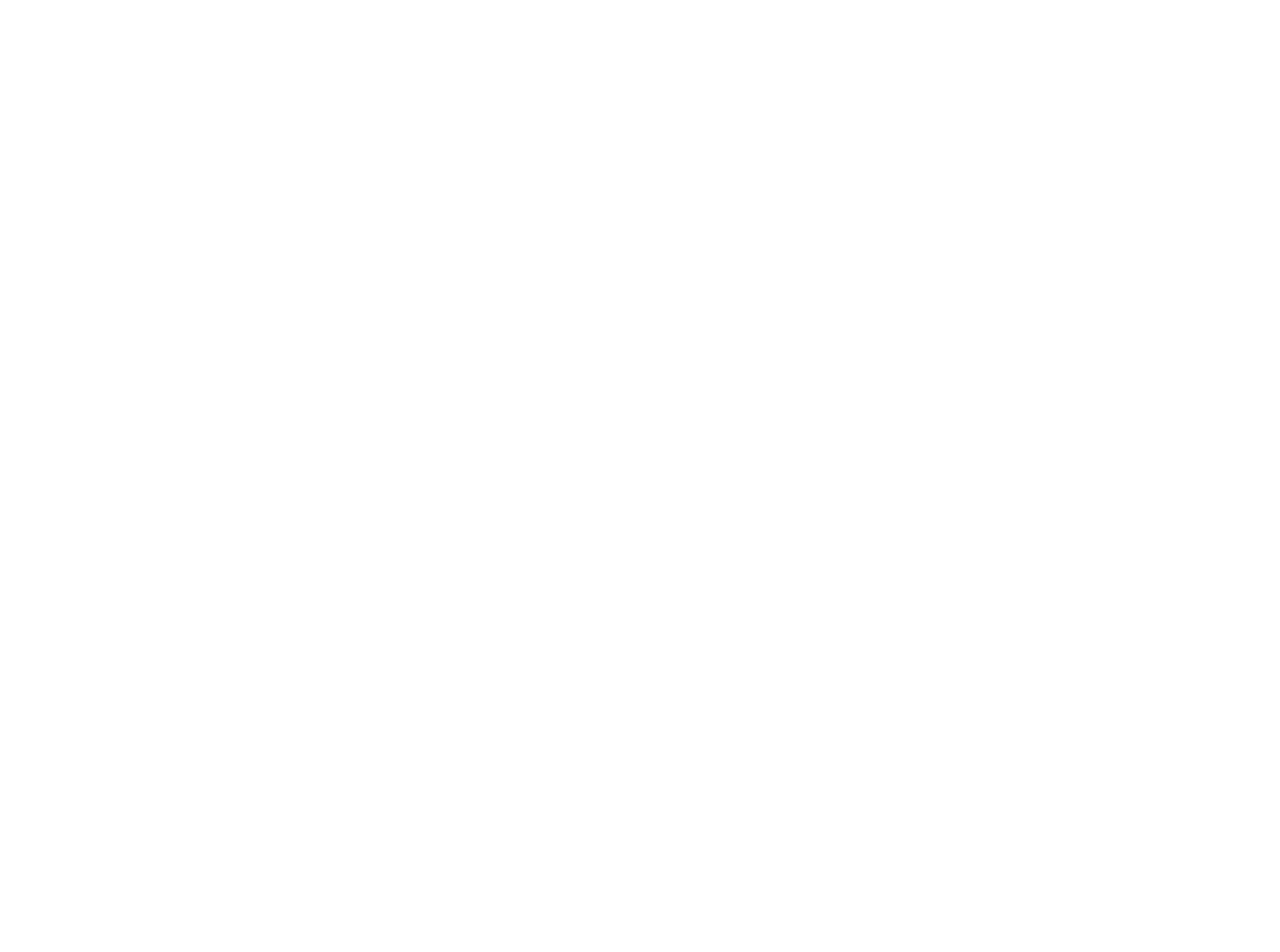
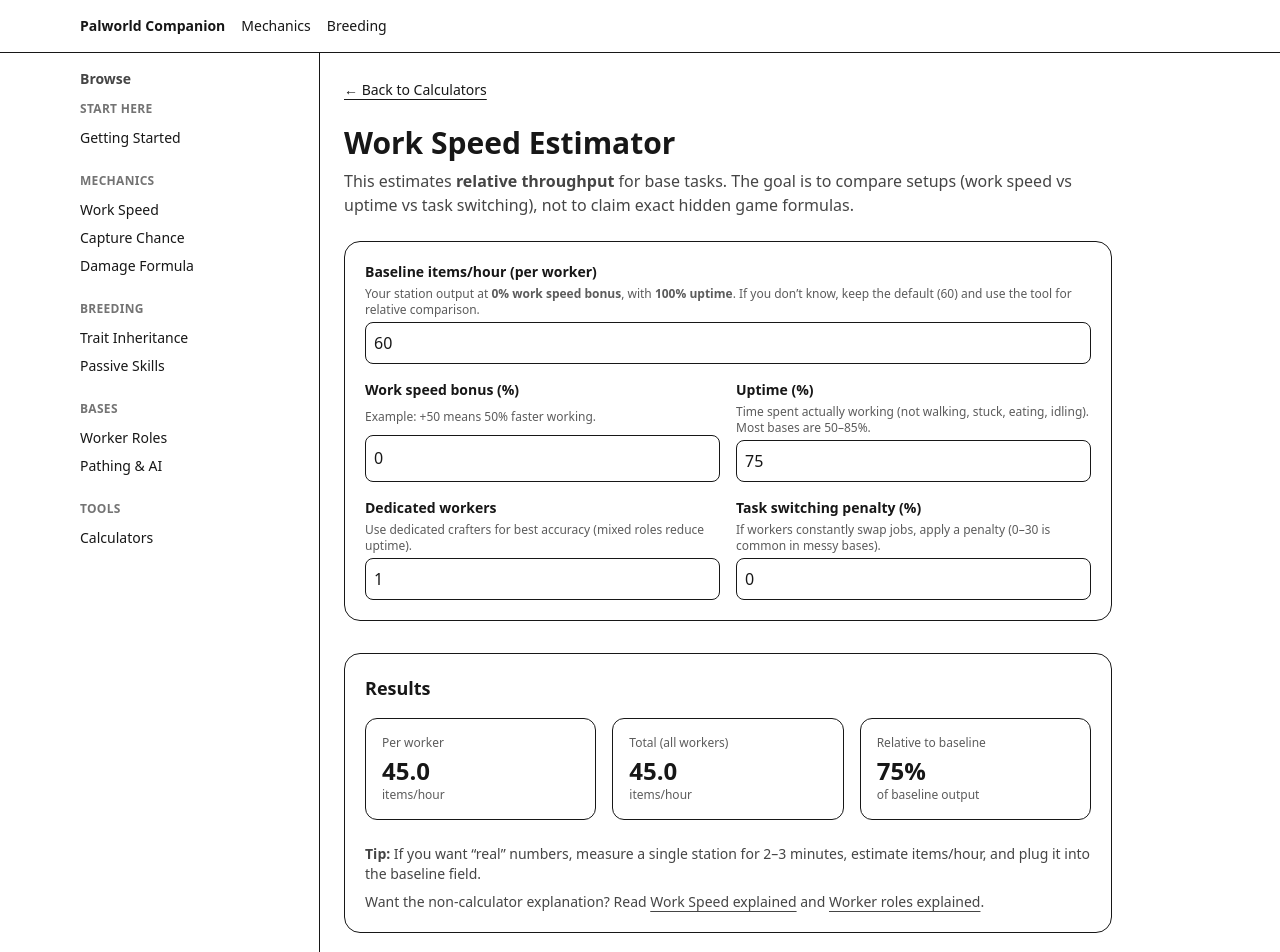
Before and after one commit to atlebj/palworld-companion, a Next.js app: page /calculators/work-speed in a window 1280 px wide. Before the commit this address had no page. Shown: the top 952 px of the page. Before the commit the page ends 800 px from the top, so only its background shows below. Built offline with nearby package versions, Linux system fonts and the light colour scheme.

Commit message:
Add work speed calculator

```diff
--- /dev/null
+++ b/src/app/calculators/page.tsx
@@ -0,0 +1,27 @@
+import Link from "next/link";
+
+export default function CalculatorsPage() {
+  return (
+    <div className="max-w-3xl">
+      <h1 className="text-3xl font-bold mb-4">Calculators</h1>
+
+      <p className="mb-6 opacity-80">
+        Practical tools to compare setups. These calculators estimate relative efficiency,
+        not exact hidden formulas.
+      </p>
+
+      <ul className="space-y-3 list-disc list-inside">
+        <li>
+          <Link
+            className="underline underline-offset-4"
+            href="/calculators/work-speed"
+          >
+            Work Speed / Base Throughput Estimator
+          </Link>
+        </li>
+        <li className="opacity-60">Capture Chance Helper (next)</li>
+        <li className="opacity-60">Breeding Planner (later)</li>
+      </ul>
+    </div>
+  );
+}
--- /dev/null
+++ b/src/app/calculators/work-speed/page.tsx
@@ -0,0 +1,179 @@
+"use client";
+
+import { useMemo, useState } from "react";
+import Link from "next/link";
+
+function clamp(n: number, min: number, max: number) {
+  return Math.min(max, Math.max(min, n));
+}
+
+export default function WorkSpeedCalculator() {
+  // Inputs
+  const [baseItemsPerHour, setBaseItemsPerHour] = useState(60); // baseline at 0% work speed, 100% uptime
+  const [workSpeedPercent, setWorkSpeedPercent] = useState(0);  // e.g. +50
+  const [uptimePercent, setUptimePercent] = useState(75);       // time actually working vs walking/idle
+  const [workers, setWorkers] = useState(1);                    // number of dedicated workers
+  const [taskSwitchPenalty, setTaskSwitchPenalty] = useState(0); // % penalty due to task switching (0–50)
+
+  const results = useMemo(() => {
+    const ws = 1 + clamp(workSpeedPercent, -90, 500) / 100;
+    const uptime = clamp(uptimePercent, 0, 100) / 100;
+    const w = clamp(workers, 1, 50);
+
+    const switchPenalty = 1 - clamp(taskSwitchPenalty, 0, 50) / 100;
+
+    const perWorker = baseItemsPerHour * ws * uptime * switchPenalty;
+    const total = perWorker * w;
+
+    // Relative gain vs baseline (same workers, baseline ws=0, uptime=100, no penalty)
+    const baseline = baseItemsPerHour * 1 * 1 * 1 * w;
+    const relative = baseline > 0 ? total / baseline : 0;
+
+    return {
+      perWorker,
+      total,
+      relative,
+    };
+  }, [baseItemsPerHour, workSpeedPercent, uptimePercent, workers, taskSwitchPenalty]);
+
+  return (
+    <div className="max-w-3xl">
+      <div className="mb-6">
+        <Link href="/calculators" className="underline underline-offset-4 text-sm">
+          ← Back to Calculators
+        </Link>
+      </div>
+
+      <h1 className="text-3xl font-bold mb-2">Work Speed Estimator</h1>
+      <p className="mb-6 opacity-80">
+        This estimates <strong>relative throughput</strong> for base tasks. The goal is to compare setups
+        (work speed vs uptime vs task switching), not to claim exact hidden game formulas.
+      </p>
+
+      <div className="grid gap-4 border rounded-2xl p-5 mb-8">
+        <label className="grid gap-1">
+          <span className="text-sm font-semibold">Baseline items/hour (per worker)</span>
+          <span className="text-xs opacity-70">
+            Your station output at <strong>0% work speed bonus</strong>, with <strong>100% uptime</strong>.
+            If you don’t know, keep the default (60) and use the tool for relative comparison.
+          </span>
+          <input
+            className="border rounded-lg p-2"
+            type="number"
+            value={baseItemsPerHour}
+            min={1}
+            onChange={(e) => setBaseItemsPerHour(Number(e.target.value))}
+          />
+        </label>
+
+        <div className="grid md:grid-cols-2 gap-4">
+          <label className="grid gap-1">
+            <span className="text-sm font-semibold">Work speed bonus (%)</span>
+            <span className="text-xs opacity-70">Example: +50 means 50% faster working.</span>
+            <input
+              className="border rounded-lg p-2"
+              type="number"
+              value={workSpeedPercent}
+              onChange={(e) => setWorkSpeedPercent(Number(e.target.value))}
+            />
+          </label>
+
+          <label className="grid gap-1">
+            <span className="text-sm font-semibold">Uptime (%)</span>
+            <span className="text-xs opacity-70">
+              Time spent actually working (not walking, stuck, eating, idling). Most bases are 50–85%.
+            </span>
+            <input
+              className="border rounded-lg p-2"
+              type="number"
+              value={uptimePercent}
+              min={0}
+              max={100}
+              onChange={(e) => setUptimePercent(Number(e.target.value))}
+            />
+          </label>
+        </div>
+
+        <div className="grid md:grid-cols-2 gap-4">
+          <label className="grid gap-1">
+            <span className="text-sm font-semibold">Dedicated workers</span>
+            <span className="text-xs opacity-70">
+              Use dedicated crafters for best accuracy (mixed roles reduce uptime).
+            </span>
+            <input
+              className="border rounded-lg p-2"
+              type="number"
+              value={workers}
+              min={1}
+              max={50}
+              onChange={(e) => setWorkers(Number(e.target.value))}
+            />
+          </label>
+
+          <label className="grid gap-1">
+            <span className="text-sm font-semibold">Task switching penalty (%)</span>
+            <span className="text-xs opacity-70">
+              If workers constantly swap jobs, apply a penalty (0–30 is common in messy bases).
+            </span>
+            <input
+              className="border rounded-lg p-2"
+              type="number"
+              value={taskSwitchPenalty}
+              min={0}
+              max={50}
+              onChange={(e) => setTaskSwitchPenalty(Number(e.target.value))}
+            />
+          </label>
+        </div>
+      </div>
+
+      <div className="grid gap-4 border rounded-2xl p-5">
+        <h2 className="text-lg font-semibold">Results</h2>
+
+        <div className="grid md:grid-cols-3 gap-4">
+          <div className="border rounded-xl p-4">
+            <div className="text-xs opacity-70 mb-1">Per worker</div>
+            <div className="text-2xl font-bold">
+              {results.perWorker.toFixed(1)}
+            </div>
+            <div className="text-xs opacity-70">items/hour</div>
+          </div>
+
+          <div className="border rounded-xl p-4">
+            <div className="text-xs opacity-70 mb-1">Total (all workers)</div>
+            <div className="text-2xl font-bold">
+              {results.total.toFixed(1)}
+            </div>
+            <div className="text-xs opacity-70">items/hour</div>
+          </div>
+
+          <div className="border rounded-xl p-4">
+            <div className="text-xs opacity-70 mb-1">Relative to baseline</div>
+            <div className="text-2xl font-bold">
+              {(results.relative * 100).toFixed(0)}%
+            </div>
+            <div className="text-xs opacity-70">of baseline output</div>
+          </div>
+        </div>
+
+        <div className="text-sm opacity-80 mt-2">
+          <p className="mb-2">
+            <strong>Tip:</strong> If you want “real” numbers, measure a single station for 2–3 minutes,
+            estimate items/hour, and plug it into the baseline field.
+          </p>
+          <p className="mb-0">
+            Want the non-calculator explanation? Read{" "}
+            <Link className="underline underline-offset-4" href="/mechanics/work-speed">
+              Work Speed explained
+            </Link>{" "}
+            and{" "}
+            <Link className="underline underline-offset-4" href="/bases/worker-roles">
+              Worker roles explained
+            </Link>
+            .
+          </p>
+        </div>
+      </div>
+    </div>
+  );
+}
```
